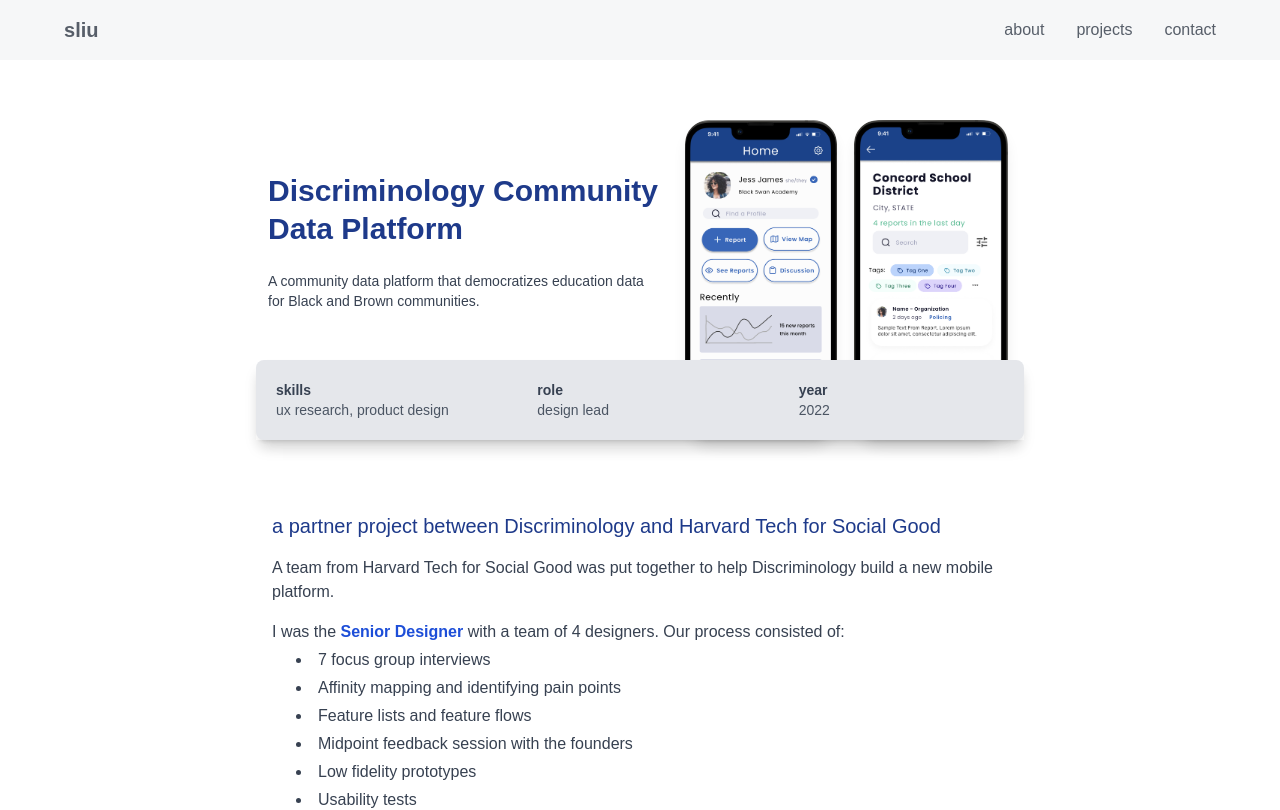
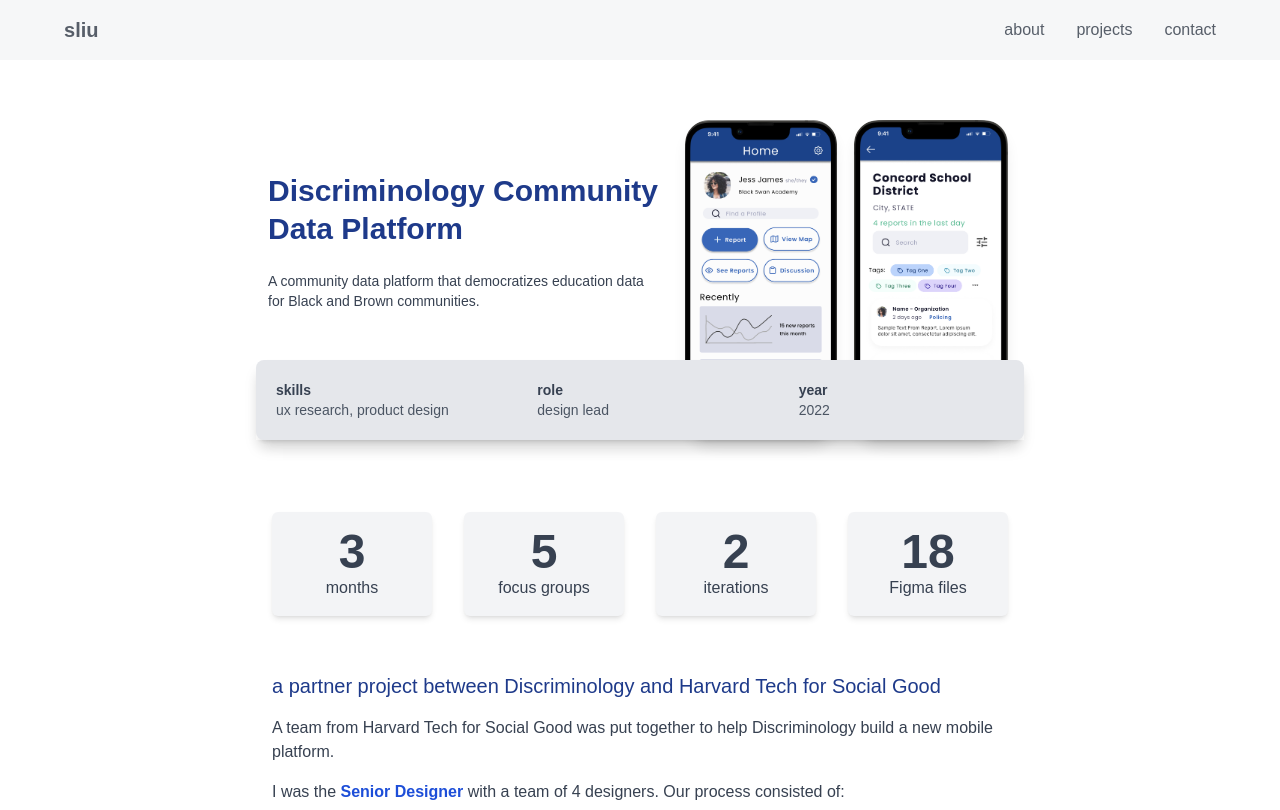
Before and after one commit to shxrryliu/personal-website, a Next.js app: page /projects/discriminology in a window 1280 px wide. Shown: the top 810 px of the page. Built offline with nearby package versions, Linux system fonts and the light colour scheme.

Commit message:
disc stats

```diff
--- a/pages/projects/discriminology.js
+++ b/pages/projects/discriminology.js
@@ -40,6 +40,31 @@
 
             {/* upper section */}
             <div className='max-w-3xl w-full p-4 md:mx-auto mx-3 sm:mt-14 mt-8'>
+
+                <div className='grid grid-cols-2 sm:grid-cols-4 mb-14 gap-8'>
+                    <div className='p-4 bg-gray-100 rounded-md shadow-md hover:shadow-xl transition duration-300
+                ease-in-out transform hover:-translate-y-1 text-center'>
+                        <h1 className='font-semibold text-5xl'>3</h1>
+                        <p className='font-medium'>months</p>
+                    </div>
+                    <div className='p-4 bg-gray-100 rounded-md shadow-md hover:shadow-xl transition duration-300
+                ease-in-out transform hover:-translate-y-1 text-center'>
+                        <h1 className='font-semibold text-5xl'>5</h1>
+                        <p className='font-medium'>focus groups</p>
+                    </div>
+                    <div className='p-4 bg-gray-100 rounded-md shadow-md hover:shadow-xl transition duration-300
+                ease-in-out transform hover:-translate-y-1 text-center'>
+                        <h1 className='font-semibold text-5xl'>2</h1>
+                        <p className='font-medium'>iterations</p>
+                    </div>
+                    <div className='p-4 bg-gray-100 rounded-md shadow-md hover:shadow-xl transition duration-300
+                ease-in-out transform hover:-translate-y-1 text-center'>
+                        <h1 className='font-semibold text-5xl'>18</h1>
+                        <p className='font-medium'>Figma files</p>
+                    </div>
+                </div>
+
+
                 <h3 className='mb-4 text-xl font-medium text-blue-900'>a partner project between Discriminology and Harvard Tech for Social Good</h3>
                 <p className=' mb-4'>
                     A team from Harvard Tech for Social Good was put together to help Discriminology build a new mobile platform.
@@ -48,7 +73,7 @@
                     I was the <b className='text-blue-700'>Senior Designer</b> with a team of 4 designers. Our process consisted of:
                 </p>
                 <ul className="list-disc list-inside mx-6">
-                    <li className='my-1'>7 focus group interviews</li>
+                    <li className='my-1'>5 focus group interviews</li>
                     <li className='mb-1'>Affinity mapping and identifying pain points</li>
                     <li className='mb-1'>Feature lists and feature flows</li>
                     <li className='mb-1'>Midpoint feedback session with the founders</li>
```
Lines whose indentation alone changed are shown as unchanged.
